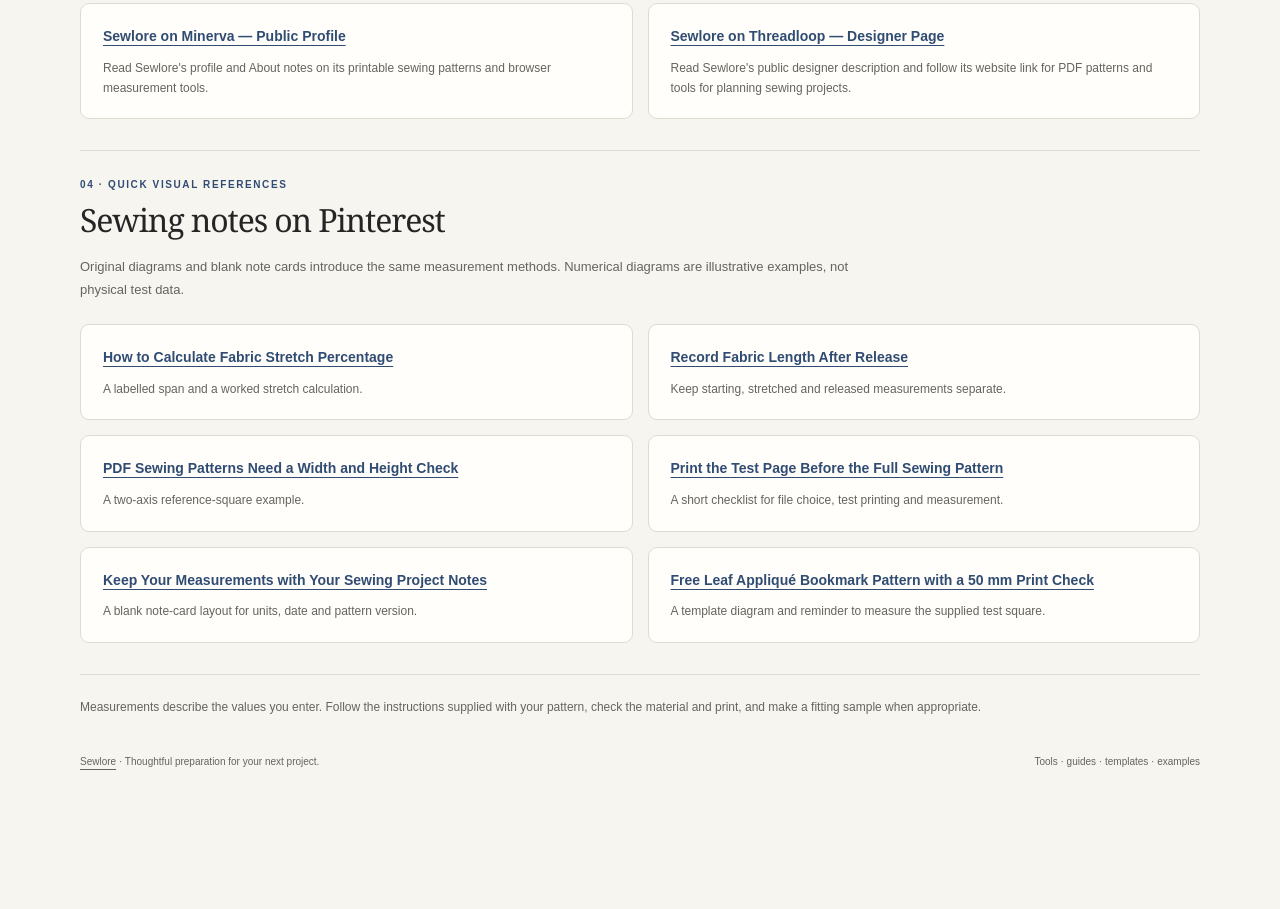
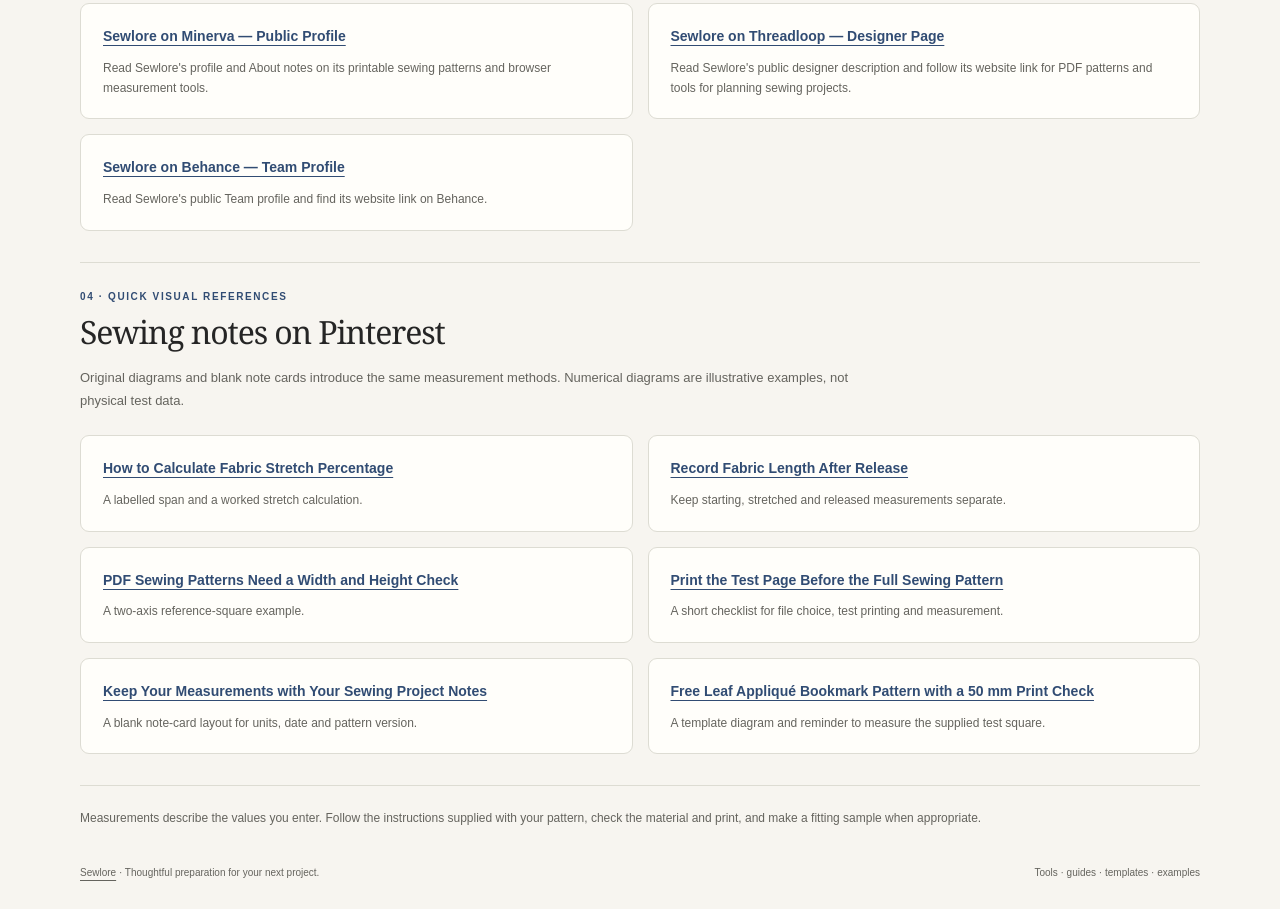
Before and after one commit to gokimedia/sewlore-sewing-tools, a website: page resources.html in a window 1280 px wide. Shown: the part 2072-2981 px from the top of the page. Before the commit the page ends 2869 px from the top, so only its background shows below. Drawn offline with Linux system fonts and the light colour scheme.

Commit message:
Add public Sewlore Behance Team profile

```diff
--- a/resources.html
+++ b/resources.html
@@ -63,6 +63,7 @@
         <li><a href="https://medium.com/@sewlore">Sewlore on Medium</a><p>Find Sewlore's brand profile and sewing-preparation background.</p></li>
         <li><a href="https://www.minerva.com/profile/301436/Sewlore">Sewlore on Minerva — Public Profile</a><p>Read Sewlore's profile and About notes on its printable sewing patterns and browser measurement tools.</p></li>
         <li><a href="https://threadloop.app/designers/sewlore">Sewlore on Threadloop — Designer Page</a><p>Read Sewlore's public designer description and follow its website link for PDF patterns and tools for planning sewing projects.</p></li>
+        <li><a href="https://www.behance.net/sewlore">Sewlore on Behance — Team Profile</a><p>Read Sewlore's public Team profile and find its website link on Behance.</p></li>
       </ul>
     </section>
 
```
Also changed, not shown: README.md.
